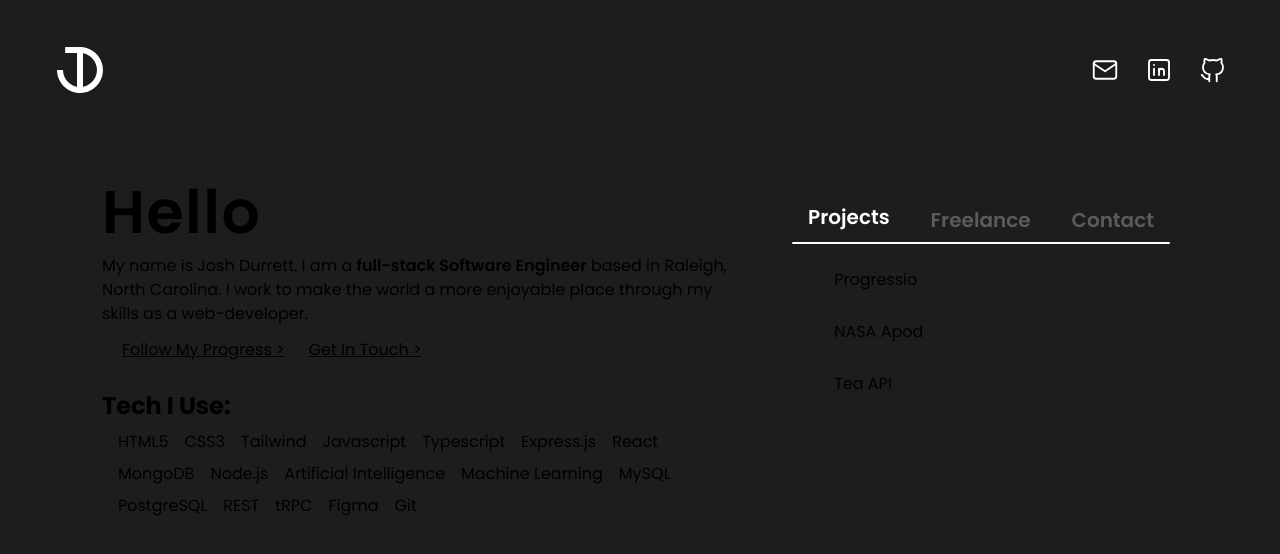
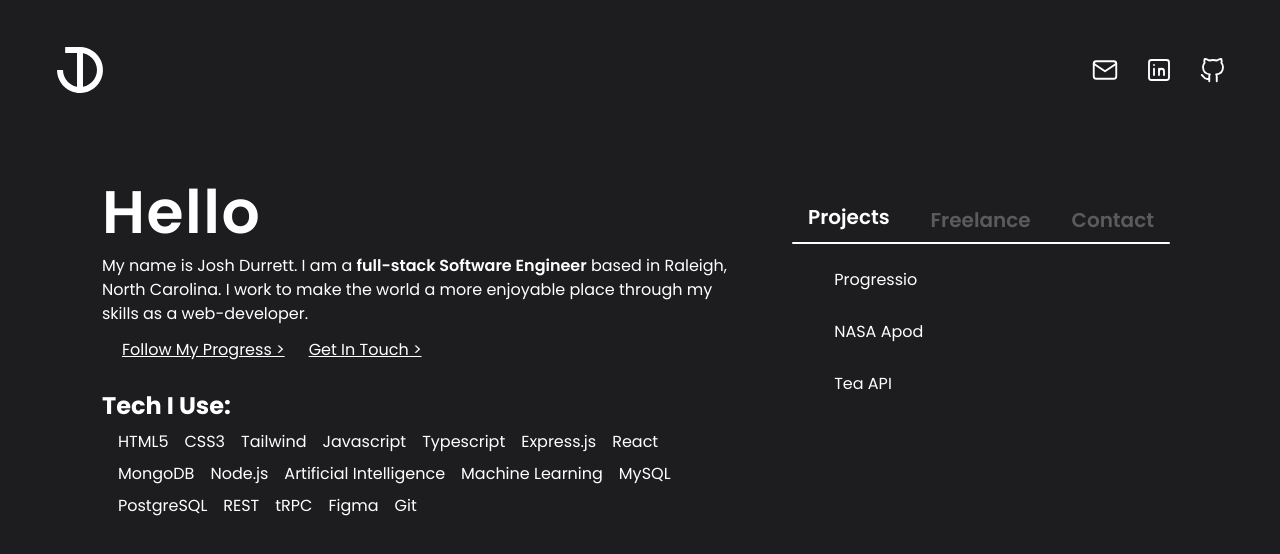
Before and after one commit to boonaki/portfolioV3, a Next.js app: page / in a window 1280 px wide. Shown: the top 554 px of the page. Built offline with nearby package versions, Linux system fonts and the light colour scheme.

Commit message:
added another fix for text maybe?

```diff
--- a/src/components/layout.js
+++ b/src/components/layout.js
@@ -22,7 +22,7 @@ const Layout = ({ children }) => {
                 <link href="https://fonts.googleapis.com/css2?family=Source+Sans+Pro:ital,wght@0,200;0,300;0,400;0,600;0,700;1,200;1,400;1,600&display=swap" rel="stylesheet"></link> */}
                 <link rel="icon" href="/favicon.ico" />
             </Head>
-            <main className={poppins.className + " p-4 md:h-screen md:flex md:flex-col md:justify-center md:items-center overflow-x-hidden"}>
+            <main className={poppins.className + " text-white p-4 md:h-screen md:flex md:flex-col md:justify-center md:items-center overflow-x-hidden"}>
                 <div className="md:w-full md:relative lg:w-[1024px] xl:w-[1200px]">
                     <section className="md:w-full h-[75px] md:absolute mt-4 text-2xl flex justify-end items-center">
                         <div className="w-full pl-4 flex items-center">
```
